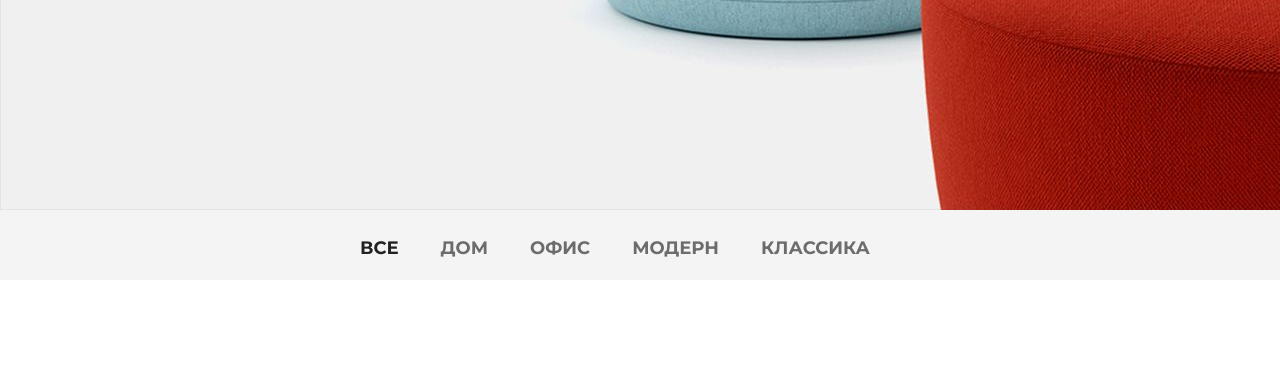
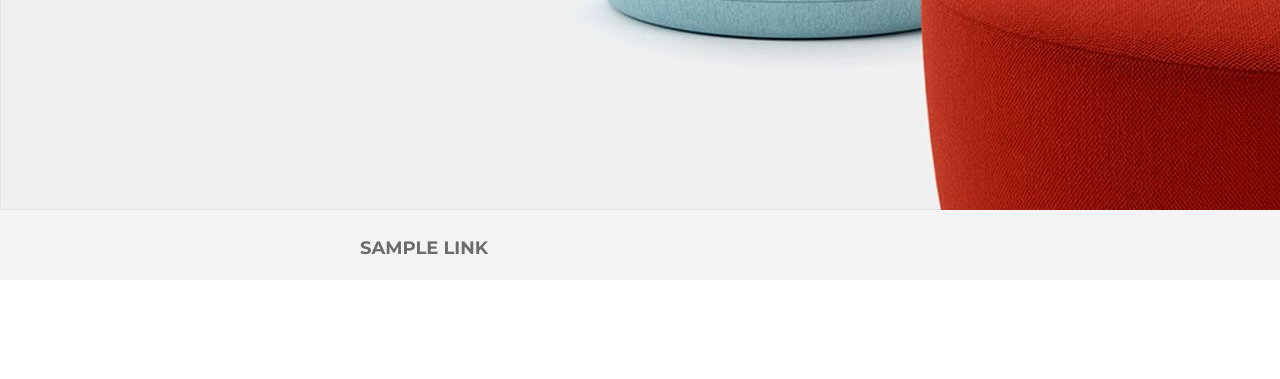
Before and after one commit to usermuser/GB_django1_2, a Django app: template mainapp/templates/mainapp/products.html in a window 1280 px wide; the page is wider, and only the part inside the window is pictured. Shown: the part 590-969 px from the top of that part. Run offline with Django 3.2, Linux system fonts and the light colour scheme; the template is opened without the code that fills it: most values are stand-ins (such as "Sample title", 1, 10 or a date in 2020).

Commit message:
added code to load links menu from json file

```diff
--- a/mainapp/templates/mainapp/contact.html
+++ b/mainapp/templates/mainapp/contact.html
@@ -1,7 +1,7 @@
 {% extends 'mainapp/base.html' %}
 {% load static %}
 
-	{% block title %}Контакты{% endblock  %}
+	{% block title %} {{ title|title }} {% endblock  %}
 
     {% block content %}
 		<div class="slider">
--- a/mainapp/templates/mainapp/index.html
+++ b/mainapp/templates/mainapp/index.html
@@ -1,7 +1,7 @@
 {% extends 'mainapp/base.html' %}
 {% load static %}
 
-    {% block title %} {{ title }} {% endblock %}
+    {% block title %} {{ title|title }} {% endblock  %}
 
     {% block content %}
 		<div class="slider">
--- a/mainapp/templates/mainapp/products.html
+++ b/mainapp/templates/mainapp/products.html
@@ -1,7 +1,7 @@
 {% extends 'mainapp/base.html' %}
 {% load static %}
 
-    {% block title %}Каталог{% endblock  %}
+    {% block title %} {{ title|title }} {% endblock  %}
 
     {% block content %}
 		<div class="slider">
@@ -11,13 +11,16 @@
 		<div class="details">
 			<div class="links clearfix">
 				<ul class="links-menu">
-					<li><a href="#" class="active">все</a></li>
-					<li><a href="#">дом</a></li>
-					<li><a href="#">офис</a></li>
-					<li><a href="#">модерн</a></li>
-					<li><a href="#">классика</a></li>
+                    {% for link in links_menu %}
+{#                        <li><a href="#" class="active">все</a></li>#}
+                        <li><a href="#">{{ link.name }}</a></li>
+                    {% endfor %}
 				</ul>
 			</div>
+
+
+
+
 
 			<div class="details-products">
 				<div class="details-slider">
```
Also changed, not shown: docs/links_menu.json (added, +7 -0 lines), mainapp/views.py (+15 -3 lines).
